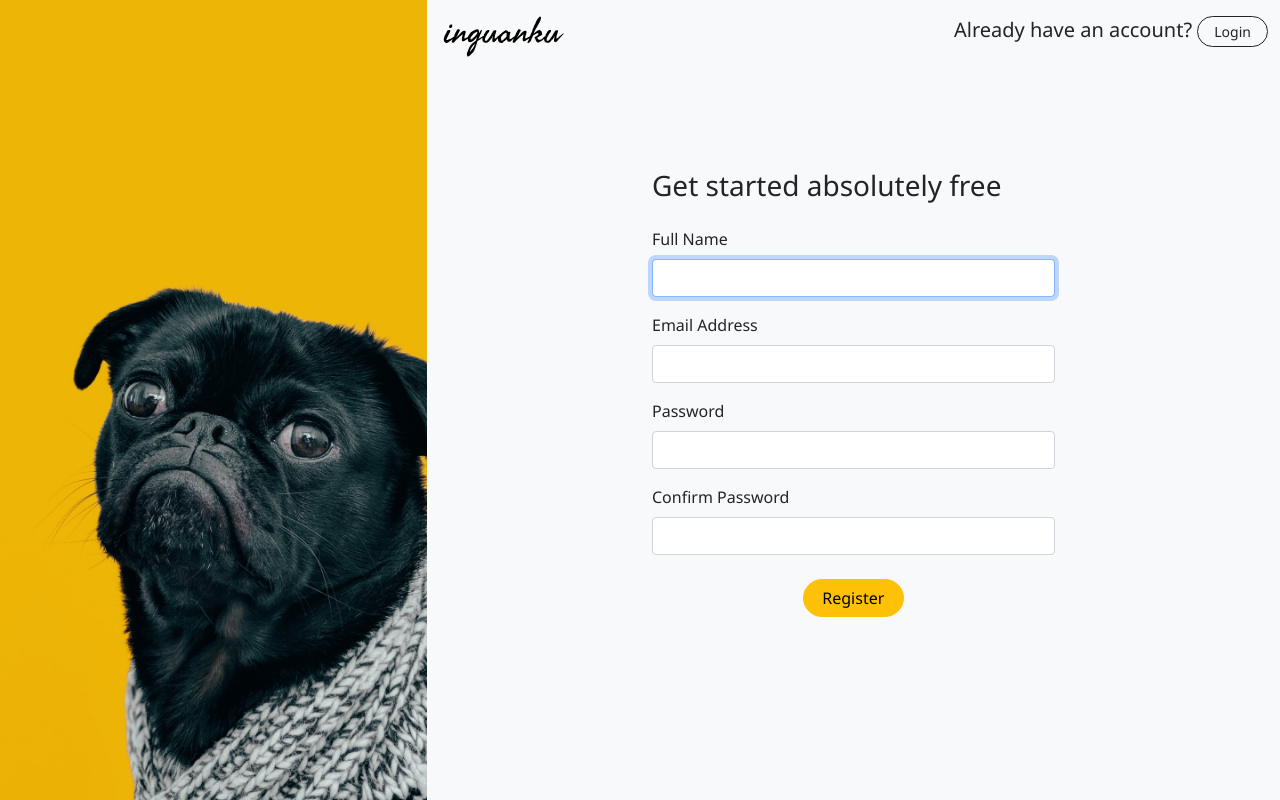
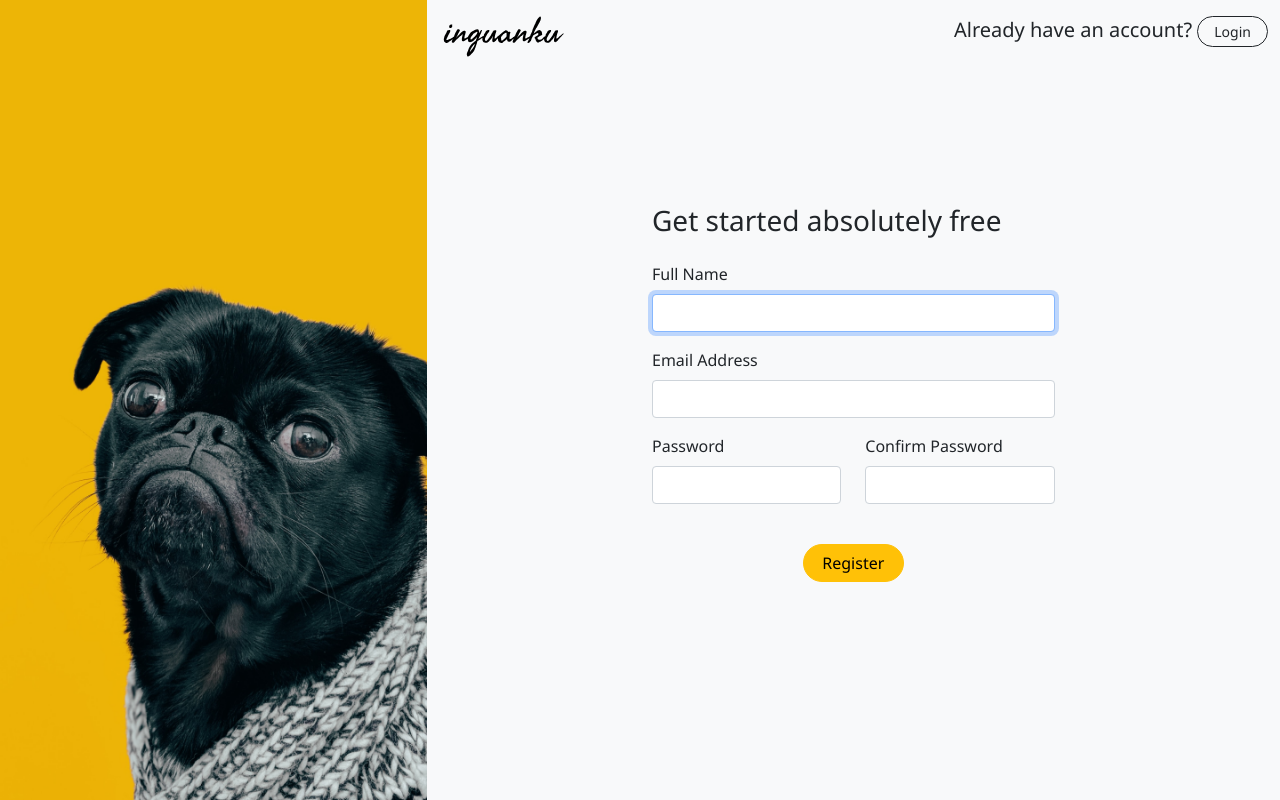
Before and after one commit to inguanku/inguanku, a CodeIgniter 4 app: template app/Views/user/register.php in a window 1280 px wide. Run offline with PHP 8.4 and a stand-in for CodeIgniter, Linux system fonts and the light colour scheme; the template is opened without the code that fills it, so the values that code supplies are empty; some libraries are stand-ins or nearby versions.

Commit message:
adjust confirm pass

```diff
--- a/app/Views/user/register.php
+++ b/app/Views/user/register.php
@@ -38,13 +38,19 @@
                                 <label for="email" class="form-label">Email Address</label>
                                 <input type="email" class="form-control" id="email" aria-describedby="emailHelp" autofocus>
                             </div>
+                            <div class="row">
+                                <div class="col-6">
                                     <div class="mb-3">
                                         <label for="passwd" class="form-label">Password</label>
                                         <input type="password" class="form-control" id="passwd">
                                     </div>
+                                </div>
+                                <div class="col-6">
                                     <div class="mb-3">
                                         <label for="passwdConf" class="form-label">Confirm Password</label>
                                         <input type="password" class="form-control" id="passwdConf">
+                                    </div>
+                                </div>
                             </div>
                             <div class="d-grid gap-2 col-3 mx-auto mt-4">
                                 <button type="submit" class="btn btn-warning rounded-pill button">Register</button>
```
Lines whose indentation alone changed are shown as unchanged.
